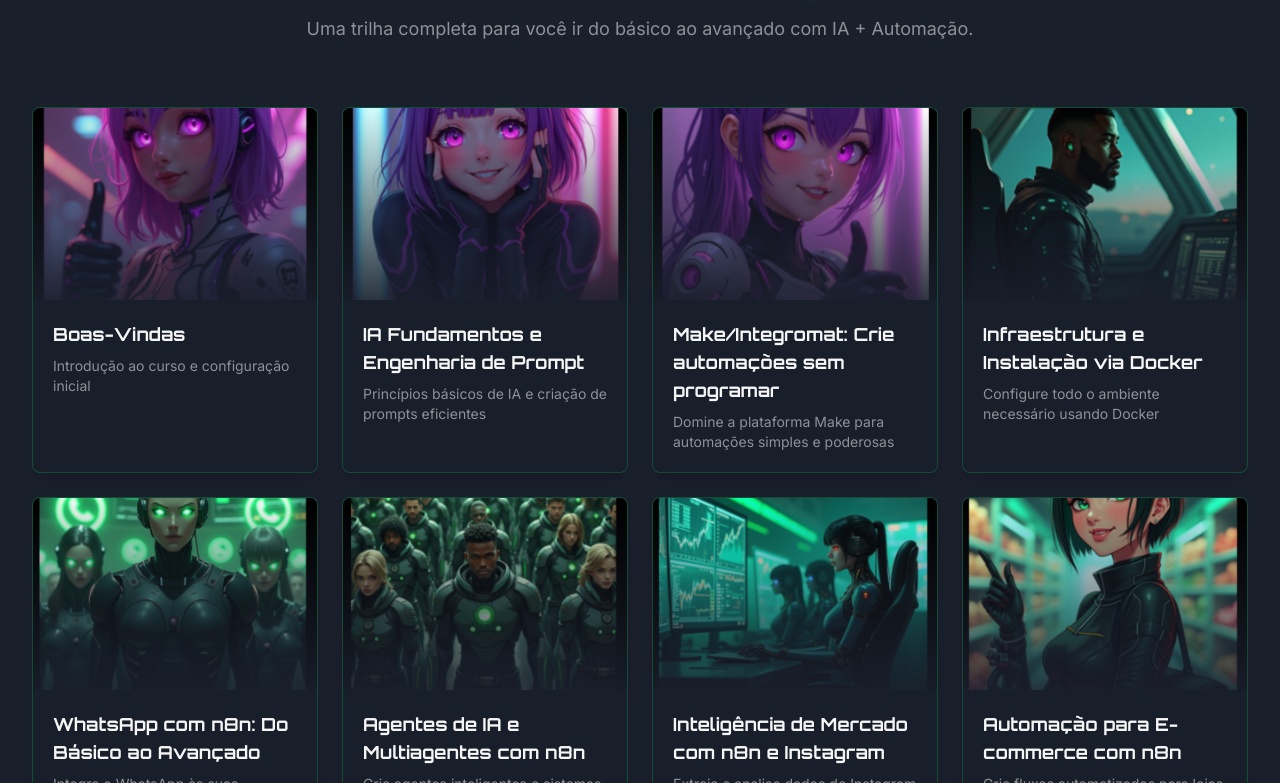
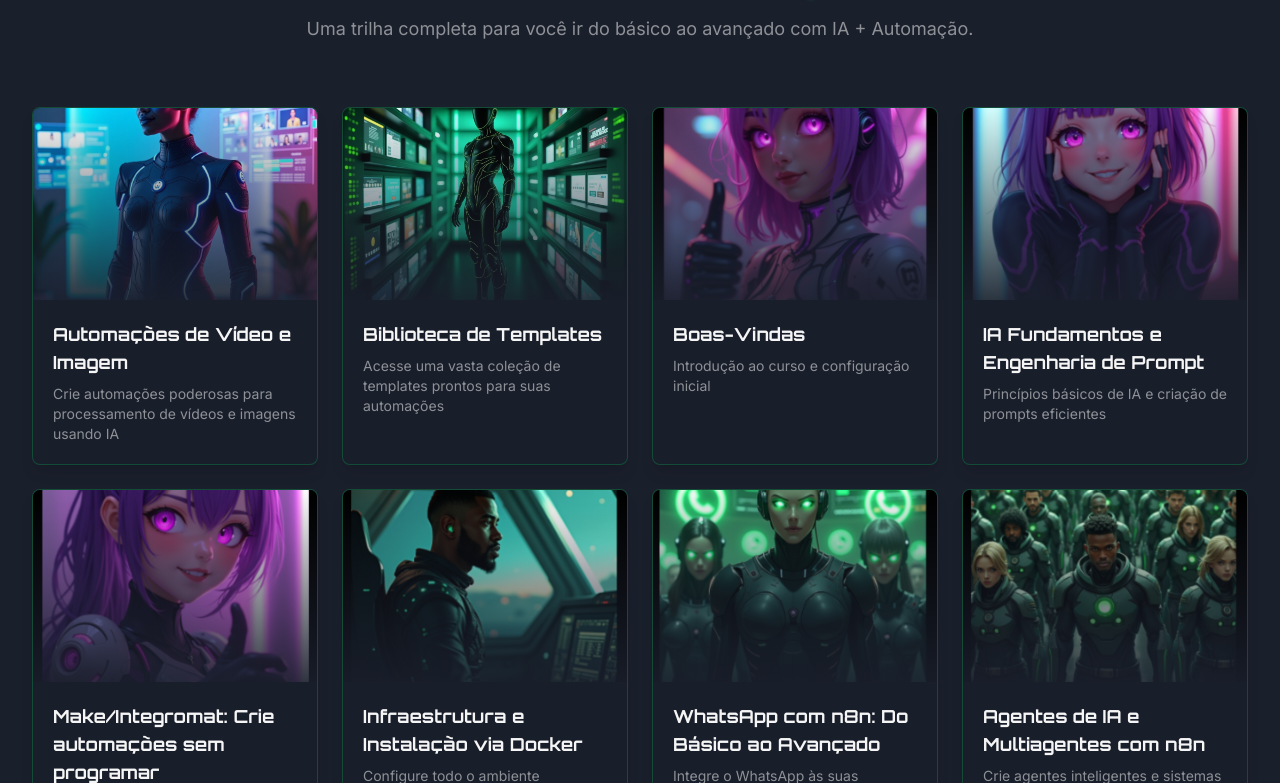
Before and after one commit to Iadonai/ai-automation-flow-master, a React (Vite) app: page / in a window 1280 px wide. Shown: the part 4517-5300 px from the top of the page. Built offline with nearby package versions, Linux system fonts and the light colour scheme.

Commit message:
feat: Add video/image automation and template modules
Adds modules for video/image automation and template libraries, with video/image automation appearing first.  Adjusts module image display for consistency.

```diff
--- a/src/components/CourseModules.tsx
+++ b/src/components/CourseModules.tsx
@@ -14,7 +14,7 @@ const ModuleCard: React.FC<ModuleProps> = ({ image, title, description }) => {
         <img
           src={image}
           alt={title}
-          className="w-full h-full object-cover"
+          className="w-full h-full object-cover object-center"
         />
         <div className="absolute inset-0 bg-gradient-to-t from-cyber-dark/90 to-transparent"></div>
       </div>
@@ -32,6 +32,16 @@ interface CourseModulesProps {
 
 const CourseModules: React.FC<CourseModulesProps> = ({ moduleImages }) => {
   const modules = [
+    {
+      title: "Automações de Vídeo e Imagem",
+      description: "Crie automações poderosas para processamento de vídeos e imagens usando IA",
+      image: "/lovable-uploads/27f7f0f6-287f-4f9f-9fa7-853dcc7d9285.png"
+    },
+    {
+      title: "Biblioteca de Templates",
+      description: "Acesse uma vasta coleção de templates prontos para suas automações",
+      image: "/lovable-uploads/61dfcfa1-38d9-4256-9fae-70f492ab8dac.png"
+    },
     {
       title: "Boas-Vindas",
       description: "Introdução ao curso e configuração inicial",
```
Also changed, not shown: public/lovable-uploads/27f7f0f6-287f-4f9f-9fa7-853dcc7d9285.png (added), public/lovable-uploads/61dfcfa1-38d9-4256-9fae-70f492ab8dac.png (added).
